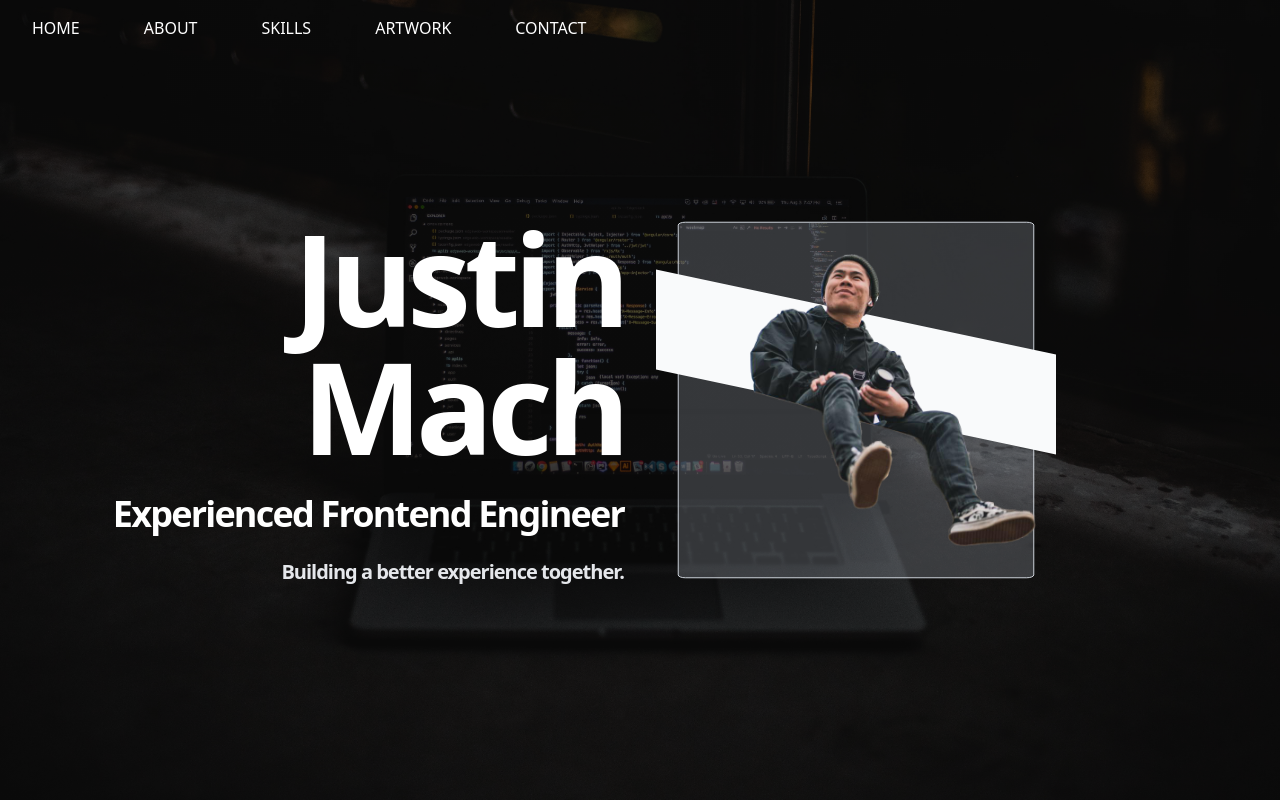
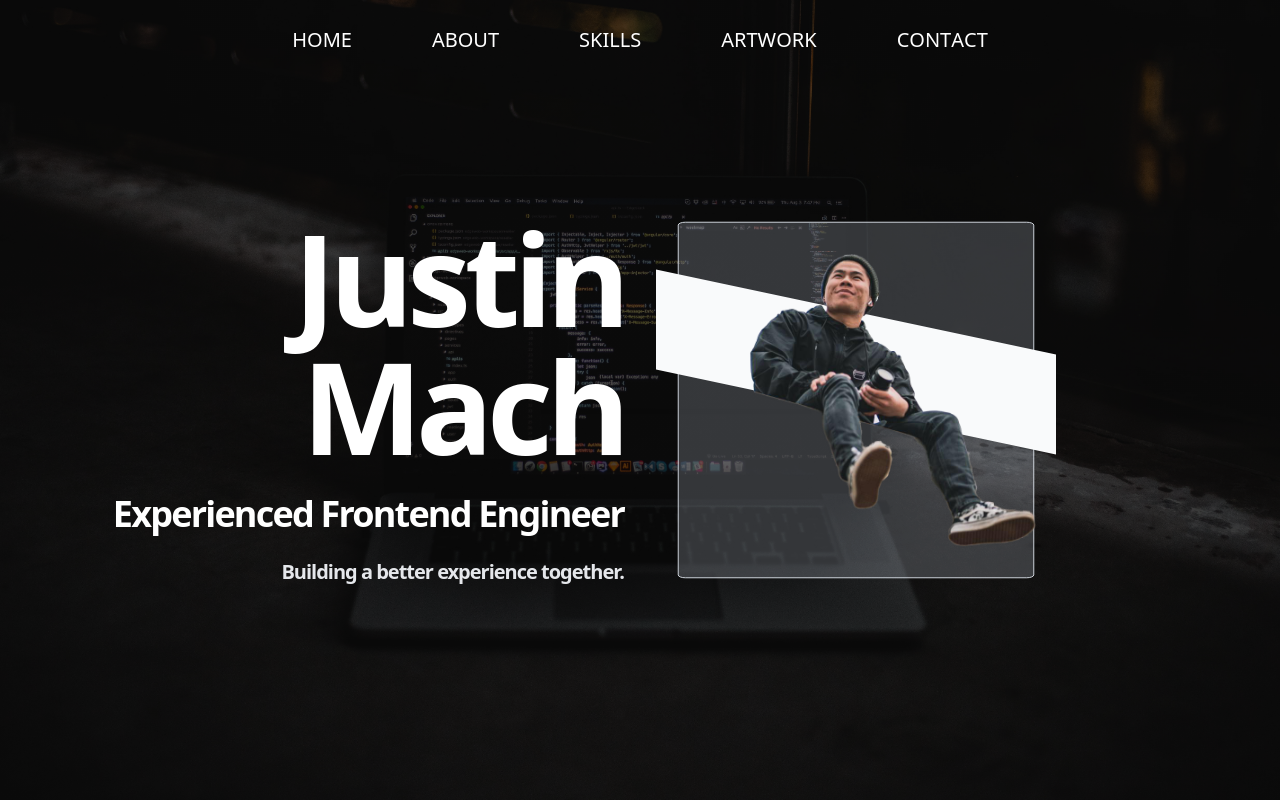
Before and after one commit to justinpmach/jm-devfolio, a Next.js app: page / in a window 1280 px wide. Built offline with nearby package versions, Linux system fonts and the light colour scheme.

Commit message:
Navbar animations

```diff
--- a/app/components/Curve.tsx
+++ b/app/components/Curve.tsx
@@ -1,9 +1,7 @@
 import { useRouter } from 'next/router';
-import Header from './header';
 import { faAngleDown } from '@fortawesome/free-solid-svg-icons';
 import { FontAwesomeIcon } from '@fortawesome/react-fontawesome';
-import { AnimatePresence, motion } from 'framer-motion';
-import Link from 'next/link';
+import { Variants, motion } from 'framer-motion';
 import { useEffect, useState } from 'react';
 
 const routes = {
@@ -70,7 +68,7 @@ const translate = {
 //   exit: { opacity: 1 },
 // };
 
-const anim = variants => {
+const anim = (variants: Variants) => {
   return {
     initial: 'initial',
     animate: 'enter',
@@ -111,7 +109,7 @@ export default function Curve({ children }: { children: React.ReactNode }) {
       />
       <motion.p
         {...anim(text)}
-        className='absolute top-[40%] left-1/2 text-black text-[46px] z-30 -translate-x-1/2 text-center'
+        className='absolute top-[40%] left-1/2 text-black text-[100px] z-30 -translate-x-1/2 text-center uppercase'
       >
         {routes[router.route]}
       </motion.p>
@@ -121,7 +119,7 @@ export default function Curve({ children }: { children: React.ReactNode }) {
   );
 }
 
-const SVG = ({ width, height }) => {
+const SVG = ({ width, height }: { width: number; height: number }) => {
   const initialPath = `
     M0 300
     Q${width / 2} 0 ${width} 300
--- /dev/null
+++ b/app/components/animations/LinkHover.tsx
@@ -0,0 +1,105 @@
+'use client';
+import { motion, Variants } from 'framer-motion';
+import Link from 'next/link';
+import React, { useState } from 'react';
+
+export default function LinkHover({
+  title,
+  href,
+}: {
+  title: string;
+  href: string;
+}) {
+  const [isHovered, setIsHovered] = useState(false);
+  return (
+    <motion.div
+      onMouseEnter={() => setIsHovered(true)}
+      onMouseLeave={() => setIsHovered(false)}
+      className='relative cursor-pointer overflow-hidden'
+    >
+      <WordAnimated
+        href={href}
+        title={title}
+        variants={letterVariantsPrimary}
+        isHovered={isHovered}
+      />
+      <div className='absolute top-0'>
+        <WordAnimated
+          href={href}
+          title={title}
+          variants={letterVariantsSecondary}
+          isHovered={isHovered}
+        />
+      </div>
+    </motion.div>
+  );
+}
+
+const titleVariants: Variants = {
+  hidden: {
+    transition: {
+      staggerChildren: 0.009,
+    },
+  },
+  visible: {
+    transition: {
+      staggerChildren: 0.009,
+    },
+  },
+};
+const letterVariantsPrimary: Variants = {
+  hidden: {
+    y: 0,
+  },
+  visible: {
+    y: -30,
+    transition: { delay: 0.05, ease: [0.6, 0.01, 0.05, 0.95], type: 'tween' },
+  },
+};
+const letterVariantsSecondary: Variants = {
+  hidden: {
+    y: 30,
+  },
+  visible: {
+    y: 0,
+    transition: { delay: 0.05, ease: [0.6, 0.01, 0.05, 0.95], type: 'tween' },
+  },
+};
+
+const MotionLink = motion(Link);
+
+const WordAnimated = ({
+  title,
+  variants,
+  isHovered,
+  href,
+}: {
+  title: string;
+  variants: Variants;
+  isHovered: boolean;
+  href: string;
+}) => {
+  return (
+    <MotionLink
+      href={href}
+      variants={titleVariants}
+      initial='hidden'
+      animate={isHovered ? 'visible' : 'hidden'}
+      className='whitespace-nowrap relative py-[1em] px-[2em]'
+    >
+      {title.split('').map((char, i) =>
+        char === ' ' ? (
+          <span key={i}>&nbsp;</span>
+        ) : (
+          <motion.span
+            key={i}
+            variants={variants}
+            className='relative inline-block whitespace-nowrap'
+          >
+            {char}
+          </motion.span>
+        )
+      )}
+    </MotionLink>
+  );
+};
--- a/app/components/header.tsx
+++ b/app/components/header.tsx
@@ -1,179 +1,26 @@
-import { useState } from 'react';
-import { LayoutGroup, motion } from 'framer-motion';
-import { useRouter } from 'next/router';
-import Link from 'next/link';
+import LinkHover from './animations/LinkHover';
 
 const menuItems = [
-  { text: 'Home', path: '/' },
-  { text: 'About', path: '/about' },
-  { text: 'Skills', path: '/skills' },
-  { text: 'Artwork', path: '/artwork' },
-  { text: 'Contact', path: '/contact' },
+  { title: 'Home', href: '/' },
+  { title: 'About', href: '/about' },
+  { title: 'Skills', href: '/skills' },
+  { title: 'Artwork', href: '/artwork' },
+  { title: 'Contact', href: '/contact' },
 ];
 
-const MenuItem = ({ item, selected, onClick }) => (
-  <motion.div
-    className='relative my-0 mx-[1.5rem] text-[3rem] cursor-pointer'
-    animate={{ opacity: selected ? 1 : 0.5 }}
-  >
-    <Link
-      href={item.path}
-      style={{
-        textDecoration: 'none',
-        color: '#000',
-        textTransform: 'uppercase',
-      }}
-      onClick={onClick}
-    >
-      {item.text}
-    </Link>
-    {selected && (
-      <motion.div
-        className='absolute top-100 left-0 w-full h-[4px] rounded-lg bg-black opacity-50'
-        layoutId='underline'
-      />
-    )}
-  </motion.div>
-);
-
 const Header = () => {
-  const router = useRouter();
-  const [selected, setSelected] = useState('/');
   return (
-    <header className='fixed top-0 h-20 w-full grid place-items-center z-40'>
-      {/* <div className='flex justify-evenly'>
-        <LayoutGroup>
-          {menuItems.map((item, i) => (
-            <MenuItem
-              item={item}
-              key={i}
-              selected={selected === router.pathname}
-              onClick={e => {
-                e.preventDefault();
-                console.log(router.pathname);
-                router.push(item.path);
-                setSelected(item.path);
-              }}
-            />
-          ))}
-        </LayoutGroup>
-      </div> */}
-      <div className='flex'>
-        <div className='py-[1em] px-[2em]'>
-          <Link
-            href='/'
-            style={{
-              textDecoration: 'none',
-              color: '#fff',
-              textTransform: 'uppercase',
-            }}
-          >
-            Home
-          </Link>
-        </div>
-        <div className='py-[1em] px-[2em]'>
-          <Link
-            href='/about'
-            style={{
-              textDecoration: 'none',
-              color: '#fff',
-              textTransform: 'uppercase',
-            }}
-          >
-            About
-          </Link>
-        </div>
-        <div className='py-[1em] px-[2em]'>
-          <Link
-            href='/skills'
-            style={{
-              textDecoration: 'none',
-              color: '#fff',
-              textTransform: 'uppercase',
-            }}
-          >
-            Skills
-          </Link>
-        </div>
-        <div className='py-[1em] px-[2em]'>
-          <Link
-            href='/artwork'
-            style={{
-              textDecoration: 'none',
-              color: '#fff',
-              textTransform: 'uppercase',
-            }}
-          >
-            Artwork
-          </Link>
-        </div>
-        <div className='py-[1em] px-[2em]'>
-          <Link
-            href='/contact'
-            style={{
-              textDecoration: 'none',
-              color: '#fff',
-              textTransform: 'uppercase',
-            }}
-          >
-            Contact
-          </Link>
-        </div>
+    <header className='fixed top-0 h-20 w-full grid place-items-center  '>
+      <div className='flex text-xl uppercase text-white'>
+        {menuItems.map((item, i) => {
+          return (
+            <div key={i} className='relative'>
+              <LinkHover title={item.title} href={item.href} />
+            </div>
+          );
+        })}
       </div>
     </header>
-    // <header className='fixed w-full flex justify-between p-[1em]'>
-    //   <div className='py-[1em] px-[2em]'>
-    //     <Link
-    //       href='/'
-    //       className='text-black uppercase no-underline'
-    //       style={{
-    //         textDecoration: 'none',
-    //         color: '#000',
-    //         textTransform: 'uppercase',
-    //       }}
-    //     >
-    //       Logo
-    //     </Link>
-    //   </div>
-    //   <div className='flex'>
-    //     <div className='py-[1em] px-[2em]'>
-    //       <Link
-    //         href='/'
-    //         style={{
-    //           textDecoration: 'none',
-    //           color: '#000',
-    //           textTransform: 'uppercase',
-    //         }}
-    //       >
-    //         Home
-    //       </Link>
-    //     </div>
-    //     <div className='py-[1em] px-[2em]'>
-    //       <Link
-    //         href='/about'
-    //         style={{
-    //           textDecoration: 'none',
-    //           color: '#000',
-    //           textTransform: 'uppercase',
-    //         }}
-    //       >
-    //         About
-    //       </Link>
-    //     </div>
-    //     <div className='py-[1em] px-[2em]'>
-    //       <Link
-    //         href='/contact'
-    //         style={{
-    //           textDecoration: 'none',
-    //           color: '#000',
-    //           textTransform: 'uppercase',
-    //         }}
-    //       >
-    //         Contact
-    //       </Link>
-    //     </div>
-    //   </div>
-    // </header>
   );
 };
 
--- a/app/components/sections/ArtworkGrid.tsx
+++ b/app/components/sections/ArtworkGrid.tsx
@@ -42,6 +42,13 @@ const artwork = [
     path: '/artwork/art-11.jpg',
   },
 ];
+const containerVariants: Variants = {
+  hidden: { opacity: 0 },
+  visible: {
+    opacity: 1,
+    transition: { delay: 1, duration: 0.7 },
+  },
+};
 
 export default function ArtworkGrid() {
   const [index, setIndex] = useState<Number | boolean>(false);
@@ -52,6 +59,13 @@ export default function ArtworkGrid() {
   }, []);
 
   return (
+    <motion.div
+      initial='hidden'
+      animate='visible'
+      exit='hidden'
+      variants={containerVariants}
+      className=''
+    >
       <LayoutGroup>
         <ul className='w-full grid grid-cols-1 md:grid-cols-2 lg:grid-cols-4 lg:grid-rows-3 gap-4 p-8 my-28 lg:my-36 xl:my-40'>
           {artwork.map((item, idx) => (
@@ -169,5 +183,6 @@ export default function ArtworkGrid() {
           )}
         </AnimatePresence>
       </LayoutGroup>
+    </motion.div>
   );
 }
--- a/pages/_app.tsx
+++ b/pages/_app.tsx
@@ -3,104 +3,14 @@ import { AnimatePresence } from 'framer-motion';
 
 import './globals.css';
 import Link from 'next/link';
-
-const routes = {
-  '/': 'Home',
-  '/about': 'About',
-  '/artwork': 'Artwork',
-  '/contact': 'Contact',
-};
+import Header from '@/app/components/header';
 
 const App = ({ Component, pageProps, router }: AppProps) => {
-  // const router = useRouter();
-
   return (
     <>
-      <div className='flex fixed top-0'>
-        <div className='py-[1em] px-[2em]'>
-          <Link
-            href='/'
-            style={{
-              textDecoration: 'none',
-              color: '#fff',
-              textTransform: 'uppercase',
-            }}
-          >
-            Home
-          </Link>
-        </div>
-        <div className='py-[1em] px-[2em]'>
-          <Link
-            href='/about'
-            style={{
-              textDecoration: 'none',
-              color: '#fff',
-              textTransform: 'uppercase',
-            }}
-          >
-            About
-          </Link>
-        </div>
-        <div className='py-[1em] px-[2em]'>
-          <Link
-            href='/skills'
-            style={{
-              textDecoration: 'none',
-              color: '#fff',
-              textTransform: 'uppercase',
-            }}
-          >
-            Skills
-          </Link>
-        </div>
-        <div className='py-[1em] px-[2em]'>
-          <Link
-            href='/artwork'
-            style={{
-              textDecoration: 'none',
-              color: '#fff',
-              textTransform: 'uppercase',
-            }}
-          >
-            Artwork
-          </Link>
-        </div>
-        <div className='py-[1em] px-[2em]'>
-          <Link
-            href='/contact'
-            style={{
-              textDecoration: 'none',
-              color: '#fff',
-              textTransform: 'uppercase',
-            }}
-          >
-            Contact
-          </Link>
-        </div>
-      </div>
+      <Header />
       <AnimatePresence mode='wait'>
         <Component key={router.route} {...pageProps} />
-        {/* <motion.div key={router.pathname}>
-        <Component {...pageProps} />
-        <motion.div
-          className='absolute top-0 left-0 w-full h-screen bg-[#0F0F0F] origin-bottom'
-          initial={{ scaleY: 1 }}
-          animate={{ scaleY: 0 }}
-          exit={{ scaleY: 0 }}
-          transition={{ duration: 0.5, ease: [0.22, 1, 0.36, 1] }}
-        ></motion.div>
-        <motion.div
-          className='absolute top-0 left-0 w-full h-screen bg-[#0F0F0F] origin-top'
-          initial={{ scaleY: 0 }}
-          animate={{ scaleY: 0 }}
-          exit={{ scaleY: 1 }}
-          transition={{ duration: 0.5, ease: [0.22, 1, 0.36, 1] }}
-        >
-          <h1 className='text-center text-white text-[100px]'>
-            {routes[router.route]}
-          </h1>
-        </motion.div>
-      </motion.div> */}
       </AnimatePresence>
     </>
   );
```
Lines whose indentation alone changed are shown as unchanged.
